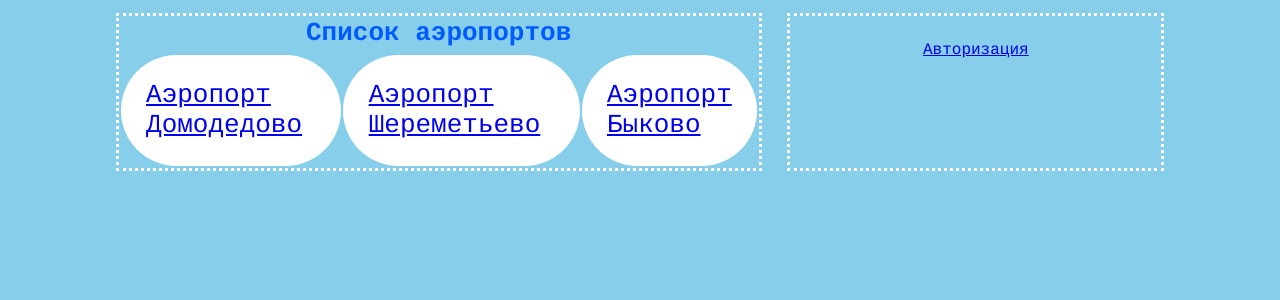
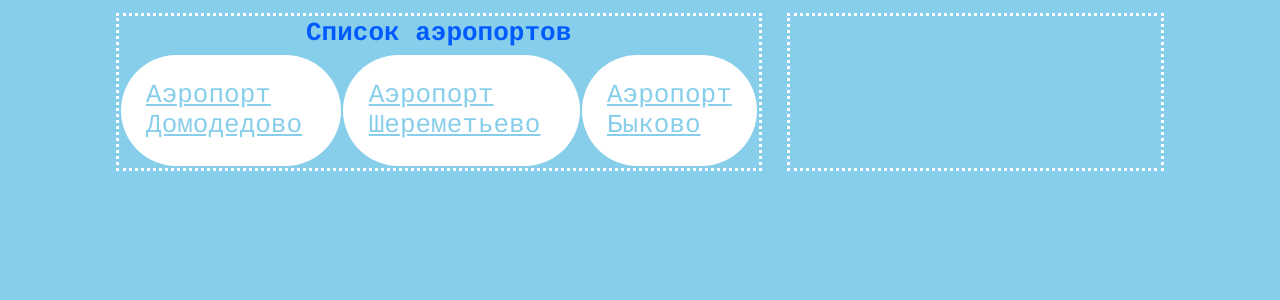
Before and after one commit to DeKusi/Course_work, a Django app: page / in a window 1280 px wide. Shown: the part 125-425 px from the top of the page. Run offline with Django 3.2, Linux system fonts and the light colour scheme.

Commit message:
Цвет для ссылок

```diff
--- a/Course_work/static/style1.css
+++ b/Course_work/static/style1.css
@@ -44,3 +44,6 @@
   display: flex;
   justify-content: center;
 }
+a{
+  color: #87CEEB;
+}
```
